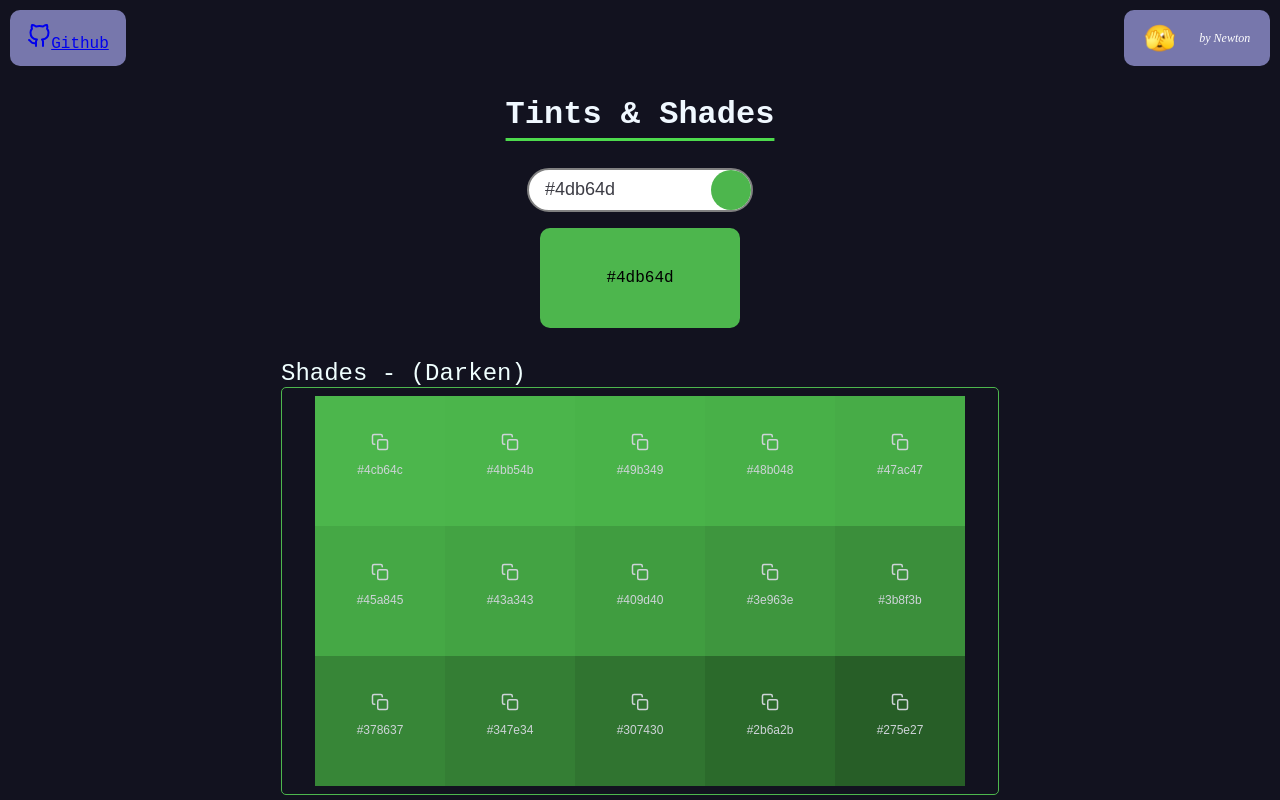
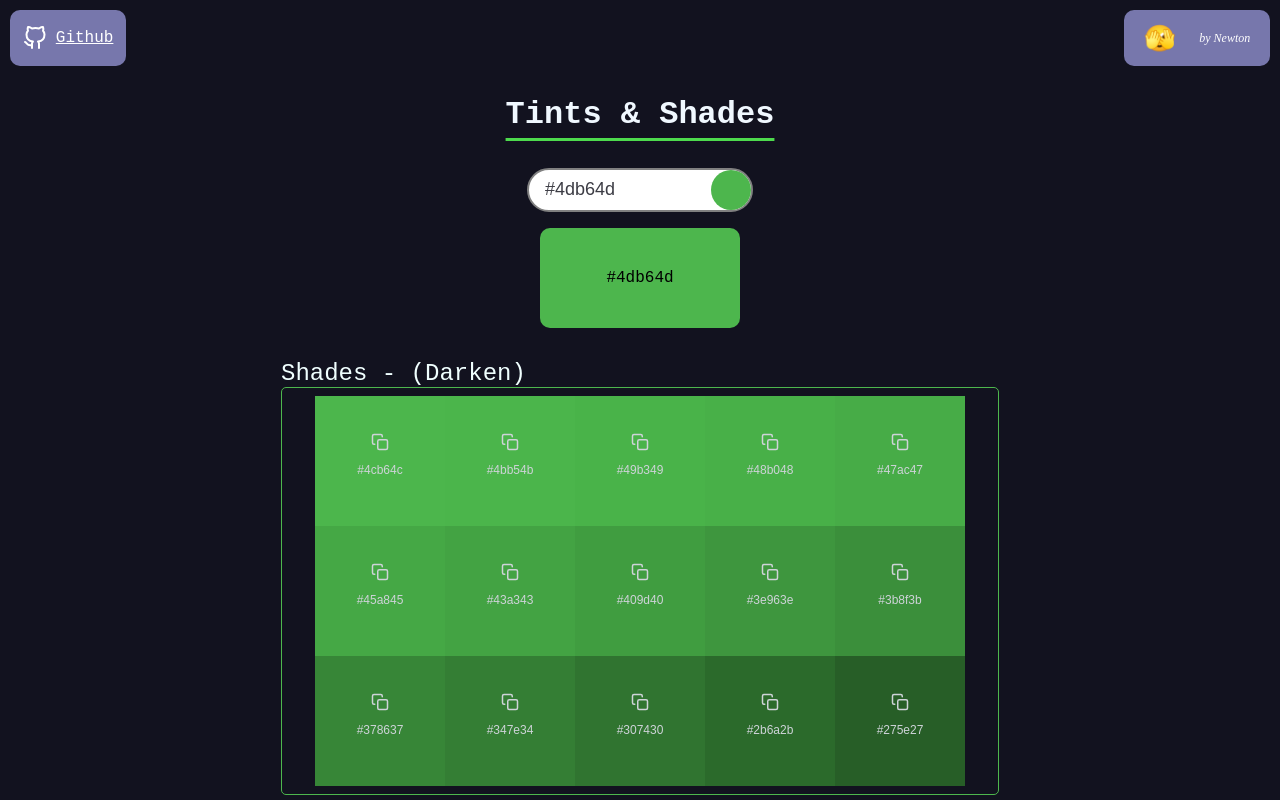
Before and after one commit to Newton-Nganga/tints-and-shades, a React (Create React App) app: page / in a window 1280 px wide. Shown: the top 800 px of the page. Built offline with nearby package versions, Linux system fonts and the light colour scheme; the HTML template or start-up script is replaced by a standard one.

Commit message:
made some changes

```diff
--- a/src/index.css
+++ b/src/index.css
@@ -108,7 +108,7 @@ opacity: 0;
   text-underline-offset: 15px;
   text-decoration-color: #4dda4d;
 }
-.brandy,.git-repo{
+.brandy,.git-repo>a{
   position: absolute;
   top: 10px;
   left: 10px;
```
